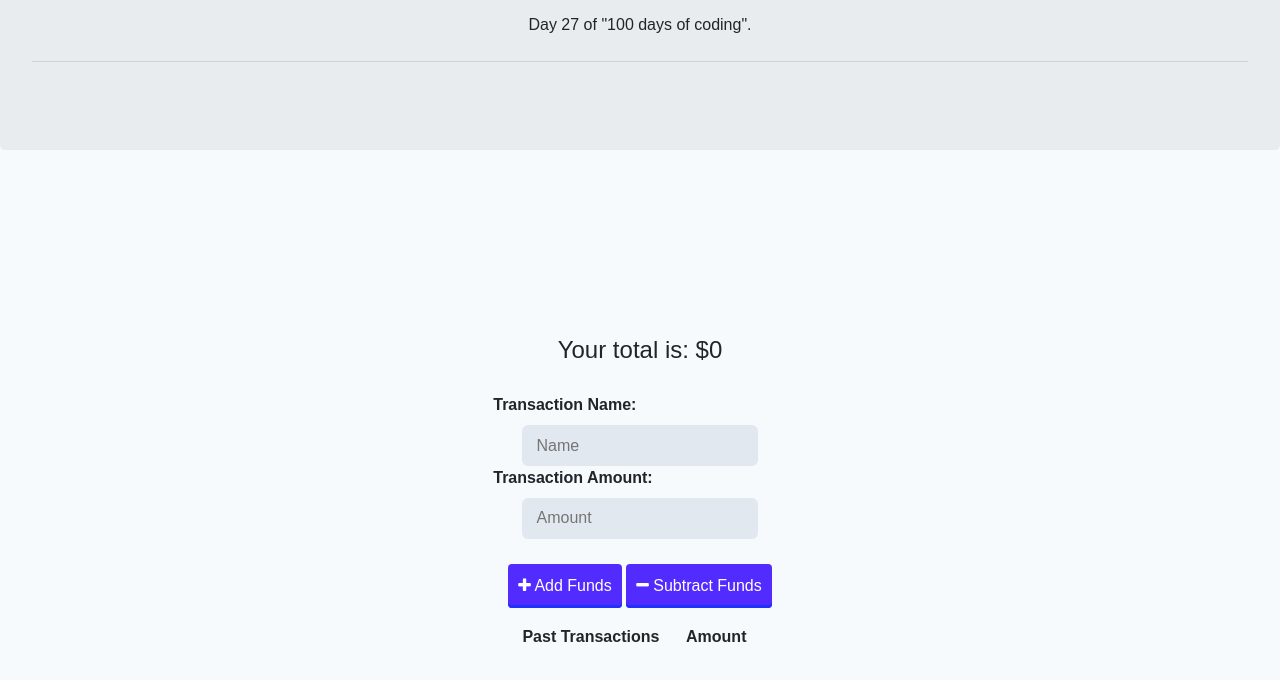
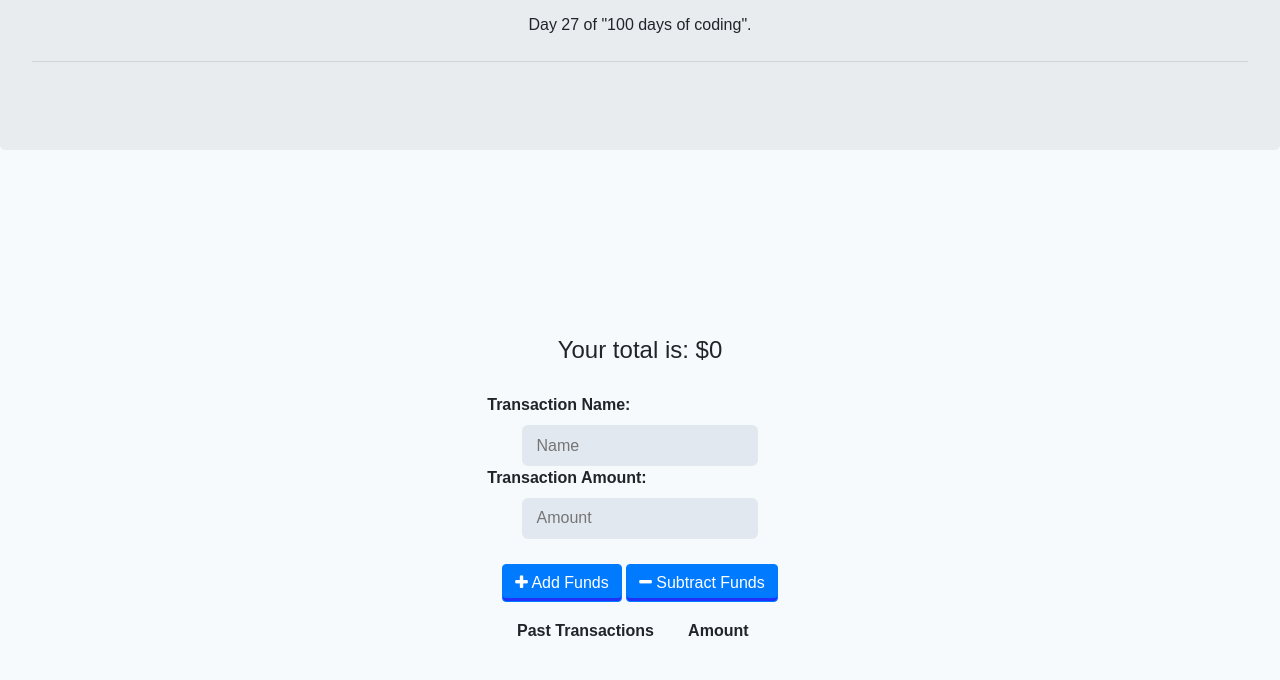
Before and after one commit to Carlo-Defilippis/Progressive_Budget, a website: page public/index.html in a window 1280 px wide. Shown: the part 250-930 px from the top of the page. Drawn offline with nearby package versions, Linux system fonts and the light colour scheme; no server answers.

Commit message:
edited html 3

```diff
--- a/public/index.html
+++ b/public/index.html
@@ -38,8 +38,8 @@
               <input type="number" min="0" id="t-amount" placeholder="Amount" />
 
               <div class="transaction-buttons">
-                <button id="add-btn" type="button"><i class="fa fa-plus"></i> Add Funds</button>
-                <button id="sub-btn" type="button">
+                <button class="add-btn btn btn-primary" id="add-btn" type="button"><i class="fa fa-plus"></i> Add Funds</button>
+                <button class="sub-btn btn btn-primary" id="sub-btn" type="button">
                   <i class="fa fa-minus"></i> Subtract Funds
                 </button>
               </div>
```
